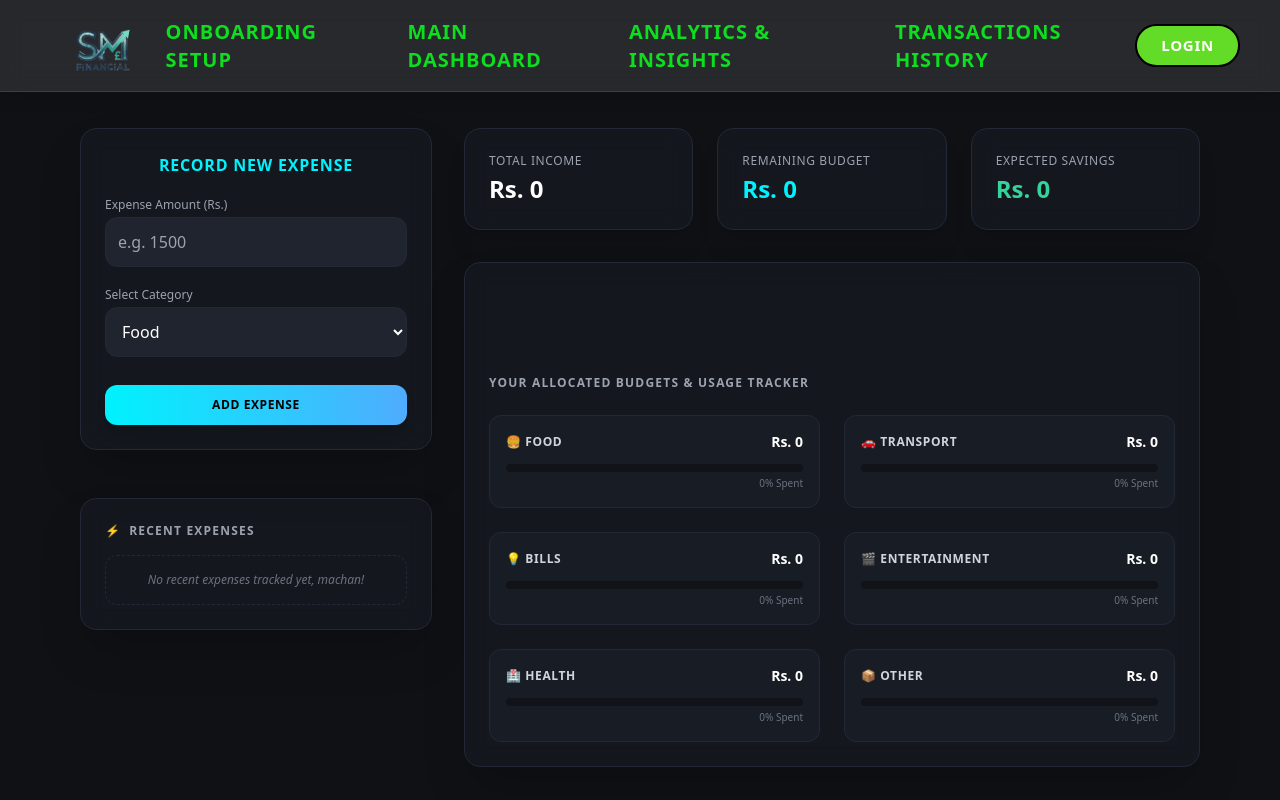
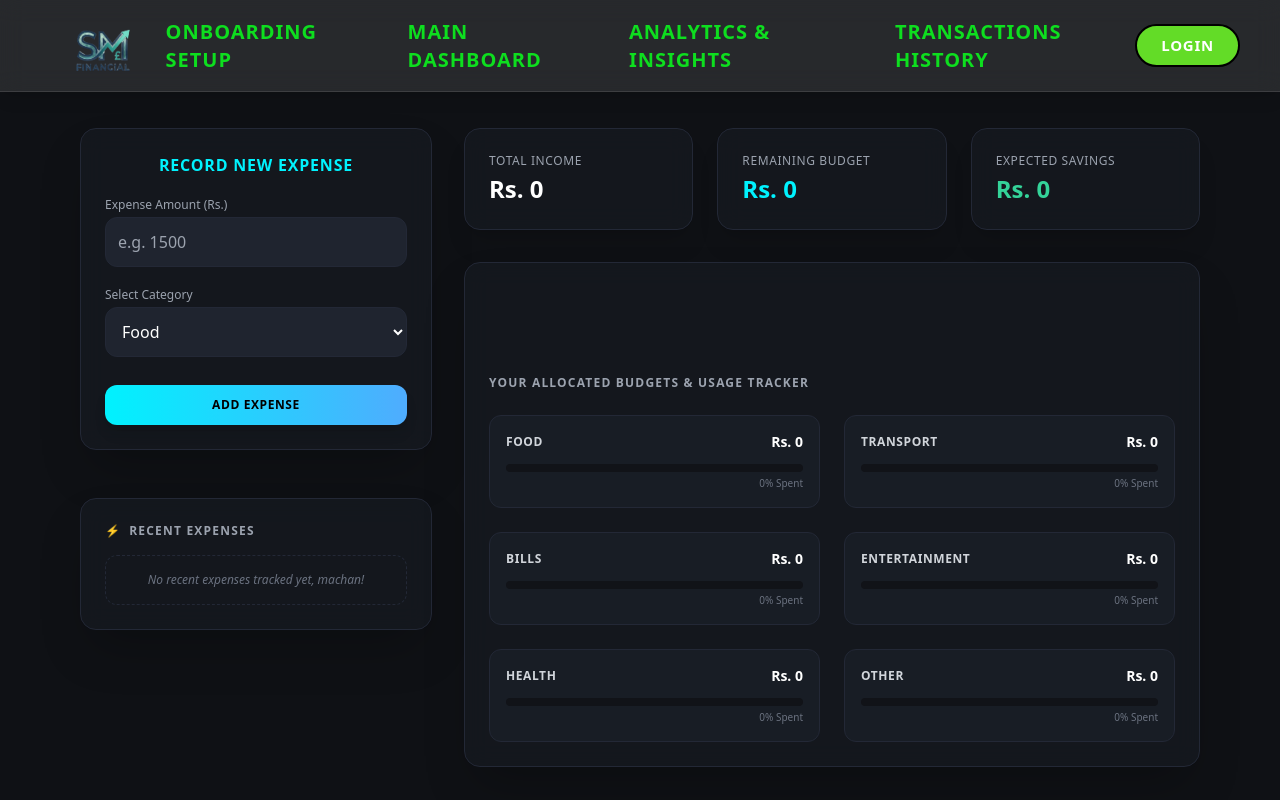
Before and after one commit to sashikmindaka1/MernFinancialTrackerApp, a React (Vite) app: page /MainDashboardPage in a window 1280 px wide. Shown: the top 800 px of the page. Built offline with nearby package versions, Linux system fonts and the light colour scheme.

Commit message:
react render fix

```diff
--- a/src/components/BudgetReview.jsx
+++ b/src/components/BudgetReview.jsx
@@ -2,6 +2,7 @@ import React from "react";
 import CardHeader from '@mui/material/CardHeader'
 import Avatar from '@mui/material/Avatar'
 import IconButton from '@mui/material/IconButton'
+import SpecialGoal from "../pages/SpecialGoal";
 
 function BudgetReview({
   income,
@@ -29,6 +30,14 @@ function BudgetReview({
   const saving = numIncome - numBudget;
   const totalAllocated = numFood + numTransport + numBills + numEntertainment + numHealth + numOther;
   const unAllocatedBudget = numBudget - totalAllocated;
+
+
+  function handleFinishSetup(){
+    <SpecialGoal />
+  }
+
+
+
 
   return (
     // Main Container Box
@@ -126,8 +135,10 @@ function BudgetReview({
 
         localStorage.setItem("isOnboarded", "true");
 
-        alert("Saved Successfully! 🎉");
+        alert("Saved Successfully! ");
         window.location.reload();
+
+        onClick={handleFinishSetup}
 
 
       }} className="w-full py-3 px-6 bg-gradient-to-r from-[#00f2fe] to-[#4facfe] hover:from-[#4facfe] hover:to-[#00f2fe] text-black font-bold rounded-xl transition duration-200 shadow-lg uppercase text-sm tracking-wider">
--- a/src/components/BudgetShow.jsx
+++ b/src/components/BudgetShow.jsx
@@ -13,7 +13,7 @@ function BudgetShow({
   initialTotalBudget
 }) {
 
-  // 🧮 HELPER FUNCTION: Calculates progress percentage and dynamic color classes
+  //  HELPER FUNCTION: Calculates progress percentage and dynamic color classes
   const getProgressDetails = (currentRemaining) => {
     // Assuming equal allocation across 6 main categories for baseline tracking
     const initialAllocation = initialTotalBudget / 6;
@@ -24,7 +24,7 @@ function BudgetShow({
     // Cap the max percentage at 100% to keep UI layout fully stable
     let percent = Math.min(Math.max((totalSpent / initialAllocation) * 100, 0), 100);
 
-    // 🎨 DYNAMIC PREMIUM COLORS BASED ON SPENDING THRESHOLDS
+    //  DYNAMIC PREMIUM COLORS BASED ON SPENDING THRESHOLDS
     let colorClass = "bg-[#00f2fe]"; // Neon Cyan/Green for Safe (< 50%)
     if (percent >= 50 && percent < 80) {
       colorClass = "bg-amber-500"; // Solid Warning Orange (50% - 80%)
@@ -37,12 +37,12 @@ function BudgetShow({
 
   // Extract real-time calculations for each specific category
   const categories = [
-    { name: "🍔 Food", current: foodBudget },
-    { name: "🚗 Transport", current: transportBudget },
-    { name: "💡 Bills", current: billsBudget },
-    { name: "🎬 Entertainment", current: entertainmentBudget },
-    { name: "🏥 Health", current: healthBudget },
-    { name: "📦 Other", current: otherBudget },
+    { name: " Food", current: foodBudget },
+    { name: " Transport", current: transportBudget },
+    { name: " Bills", current: billsBudget },
+    { name: " Entertainment", current: entertainmentBudget },
+    { name: " Health", current: healthBudget },
+    { name: " Other", current: otherBudget },
   ];
 
   return (
@@ -63,7 +63,7 @@ function BudgetShow({
         </div>
       </div>
 
-      {/* 📊 BUDGET CATEGORIES GRID */}
+      {/*  BUDGET CATEGORIES GRID */}
       <div className="p-6 bg-[#161920]/80 border border-[#232836] rounded-2xl shadow-2xl backdrop-blur-md lg:pt-28">
         <h1 className="text-xs font-bold mb-6 text-gray-400 uppercase tracking-widest ">
           Your Allocated Budgets & Usage Tracker
@@ -82,7 +82,7 @@ function BudgetShow({
                   </span>
                 </div>
 
-                {/* 📊 PREMIUM PROGRESS BAR WRAPPER */}
+                {/*  PREMIUM PROGRESS BAR WRAPPER */}
                 <div className="w-full bg-[#111318] h-2 rounded-full overflow-hidden relative">
                   <div
                     className={`h-full rounded-full transition-all duration-500 ease-out ${colorClass}`}
--- a/src/components/BudgetStep.jsx
+++ b/src/components/BudgetStep.jsx
@@ -74,7 +74,7 @@ function BudgetStep({
         <div className="h-6 text-center mb-6">
           {isOverIncome && (
             <p className="text-xs text-red-400 font-medium tracking-wide">
-              ⚠️ Warning: Your total budget cannot exceed your monthly income (Rs. {numIncome.toLocaleString()})
+               Warning: Your total budget cannot exceed your monthly income (Rs. {numIncome.toLocaleString()})
             </p>
           )}
         </div>
--- a/src/components/Navbar.jsx
+++ b/src/components/Navbar.jsx
@@ -1,6 +1,32 @@
 import { Link } from 'react-router-dom';
 import '../index.css';
+import { useEffect, useState } from 'react';
+import SpecialGoal from '../pages/SpecialGoal';
+import OnboardingSetupPage from '../pages/OnboardingSetupPage';
+
+
 function Navbar() {
+
+  const [isOnboarded, setIsOnboarded] = useState("false")
+
+  useEffect (() => {
+    const localResult = localStorage.getItem("isOnboarded")
+    setIsOnboarded(localResult);
+  })
+
+  const renderButton = isOnboarded === "true"
+  ? <Link to="/SpecialGoalsPage">Special Goal</Link>
+  : <Link to="/OnboardingSetupPage">Onboarding Setup</Link>;
+
+
+
+
+
+
+
+
+
+
   return (
     // bg-white/10 සහ backdrop-blur-md එකෙන් Glassmorphism එක ලස්සනට එනවා
     <nav className="fixed top-0 left-0 w-full z-50 flex flex-row justify-between items-center px-10 py-2 bg-white/10 backdrop-blur-md border-b border-white/10 shadow-lg">
@@ -16,7 +42,7 @@ function Navbar() {
       <ul className="flex justify-center gap-10 list-none m-0 p-0">
         <li>
           <Link to="/OnboardingSetupPage" className="text-xl text-[#0ede1f] font-bold no-underline uppercase tracking-wider inline-block transition-all duration-300 ease-in-out hover:text-[#00d2ff] hover:-translate-y-1">
-            Onboarding Setup
+           {renderButton}
           </Link>
         </li>
         <li>
```
